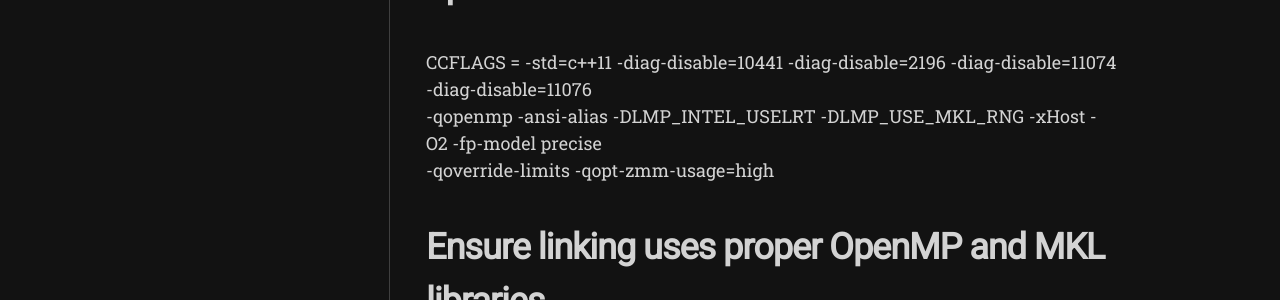
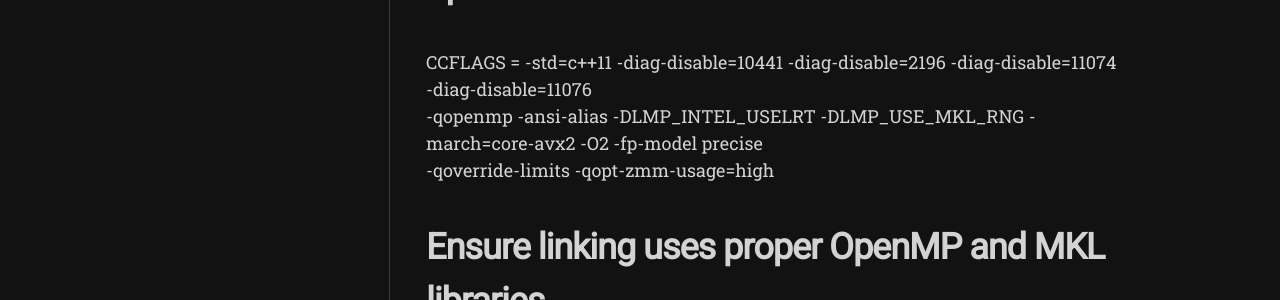
Before and after one commit to anbarasananbu/anbarasan, a Jekyll site: the page built from _posts/2025-01-09-lammps_4.md, in a window 1280 px wide. Shown: the part 1126-1426 px from the top of the page. Built offline with Jekyll 4.4.1, drawn with Linux system fonts in a browser that asks for light colours; nearby versions of some CDN libraries; some web fonts are replaced; a style sheet for code colours, icons or effects is not loaded.

Commit message:
Update 2025-01-09-lammps_4.md

```diff
--- a/_posts/2025-01-09-lammps_4.md
+++ b/_posts/2025-01-09-lammps_4.md
@@ -20,7 +20,7 @@ CC = mpiicpx -std=c++11 -diag-disable=10441 -diag-disable=2196 -diag-disable=110
 # Adjust floating-point settings and optimizations
 
 CCFLAGS = -std=c++11 -diag-disable=10441 -diag-disable=2196 -diag-disable=11074 -diag-disable=11076 \
-          -qopenmp -ansi-alias -DLMP_INTEL_USELRT -DLMP_USE_MKL_RNG -xHost -O2 -fp-model precise \
+          -qopenmp -ansi-alias -DLMP_INTEL_USELRT -DLMP_USE_MKL_RNG -march=core-avx2 -O2 -fp-model precise \
           -qoverride-limits -qopt-zmm-usage=high
 
 # Ensure linking uses proper OpenMP and MKL libraries
```
